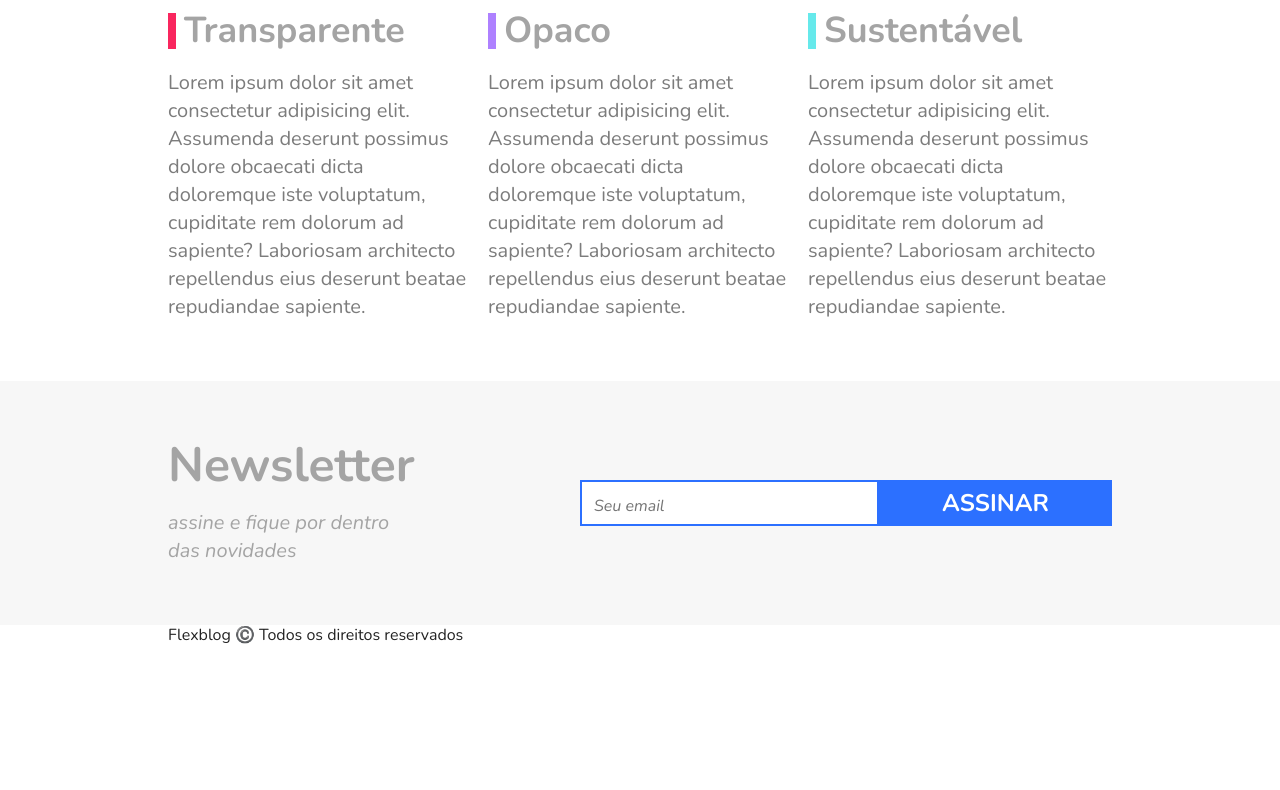
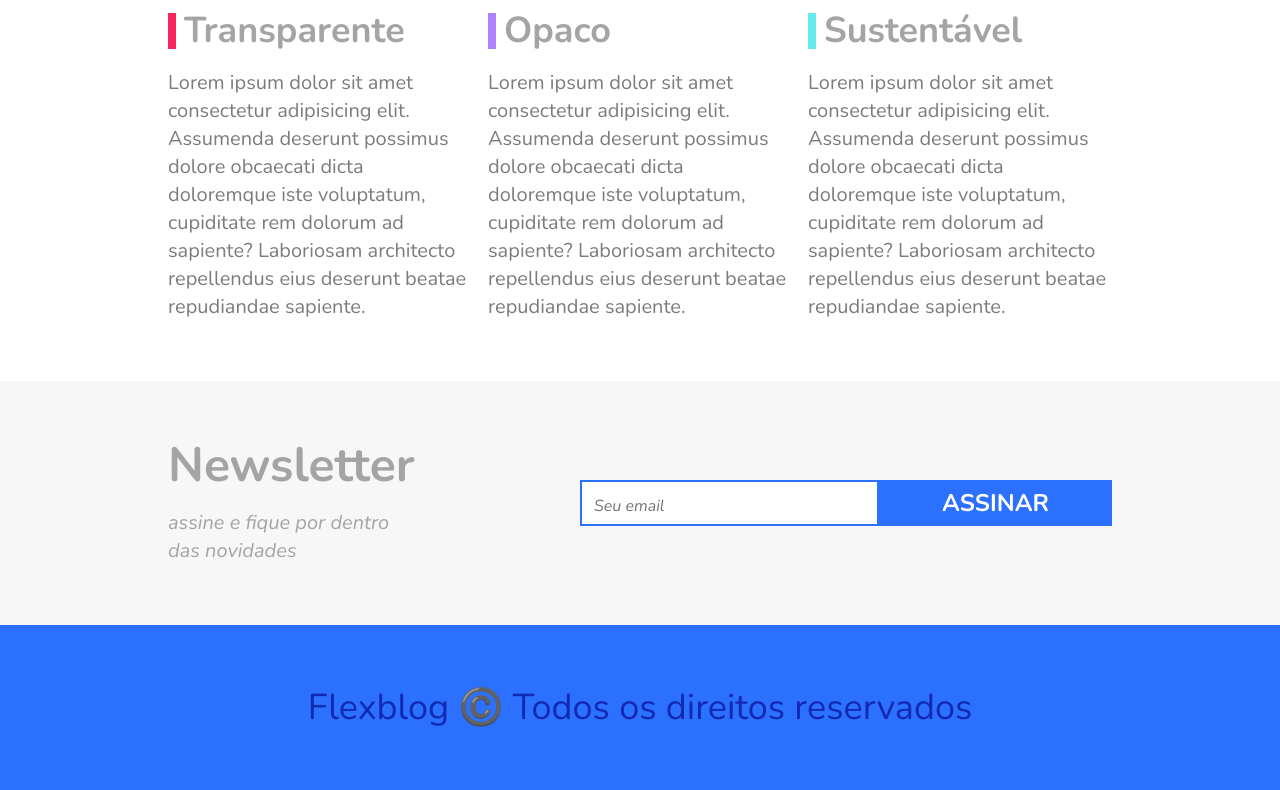
Before and after one commit to safirahconnect/flexblog, a plain HTML site: page index.html in a window 1280 px wide. Shown: the part 2991-3781 px from the top of the page. Before the commit the page ends 3637 px from the top, so only its background shows below. Drawn offline with nearby package versions, Linux system fonts and the light colour scheme.

Commit message:
footer done

```diff
--- a/css/style.css
+++ b/css/style.css
@@ -446,3 +446,17 @@ button {
 .newsletter .button {
   flex: 1 1 200px;
 }
+
+.footer--bg {
+  background: #2c70ff;
+}
+
+.footer {
+  padding-block: var(--offset);
+}
+
+.footer__text {
+  color: #122ab2;
+  font-size: 2.25rem;
+  text-align: center;
+}
```
